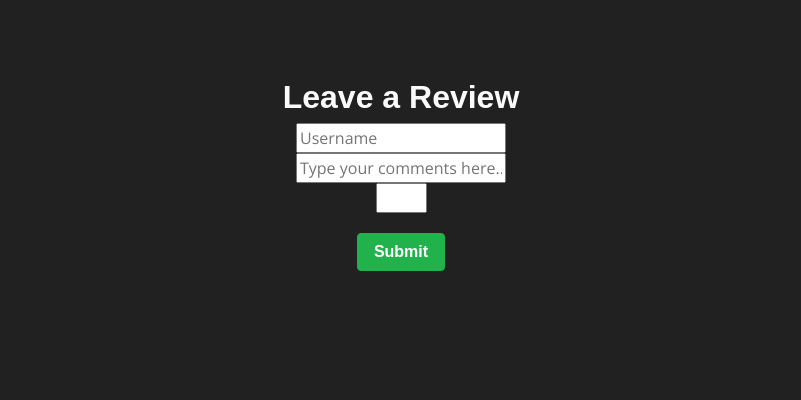
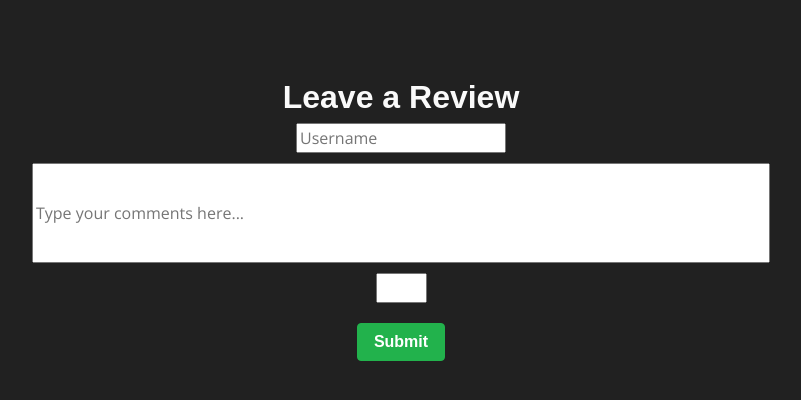
Before and after one commit to OwenCookman/MilestoneProject3, a Flask app: page /add_review/1 in a window 1280 px wide. Shown: the part 59-459 px from the top of the page, without its empty margins (239-1040 px from the left). Run offline with Flask 2, Linux system fonts and the light colour scheme; data that the repository does not hold is empty; some libraries are stand-ins or nearby versions; some web fonts are replaced.

Commit message:
Added styling for comments box

```diff
--- a/static/css/style.css
+++ b/static/css/style.css
@@ -57,6 +57,13 @@ a {
     margin-right: 20%;
 }
 
+.comment-box {
+    width: 100%;
+    height: 100px;
+    margin-top: 10px;
+    margin-bottom: 10px;
+}
+
 .button-spacing {
     margin: 20px;
 }
--- a/templates/pages/review.html
+++ b/templates/pages/review.html
@@ -12,7 +12,7 @@
             <input type="text" name="username" id="username" placeholder="Username">
         </div>
         <div class="col-12">
-            <input type="text" name="comments" id="comments" placeholder="Type your comments here...">
+            <input class="comment-box" type="text" name="comments" id="comments" placeholder="Type your comments here...">
         </div>
         <div class="col-12">
             <input type="number" name="score" id="score" min="1" max="5">
```
